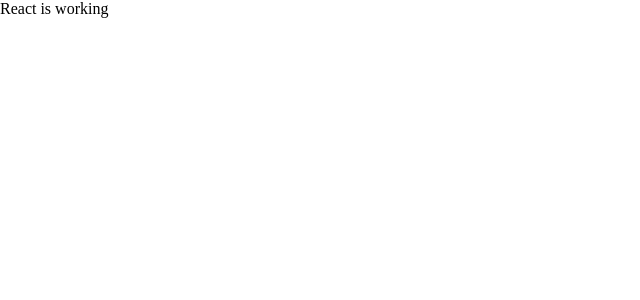
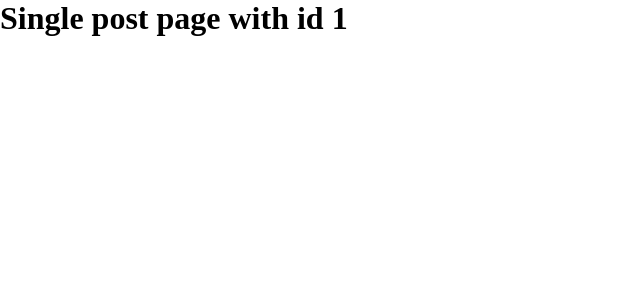
Before and after one commit to ksv741/htdev-test, a React app: page /post/1 in a window 1280 px wide. Shown: the top 300 px of the page, without its empty margins (0-640 px from the left). Built offline with nearby package versions, Linux system fonts and the light colour scheme.

Commit message:
configure base of project

```diff
--- a/src/components/App.tsx
+++ b/src/components/App.tsx
@@ -1,11 +1,17 @@
 import React from 'react';
 import 'components/App.scss';
+import { Provider } from 'react-redux';
+import { BrowserRouter } from 'react-router-dom';
+import Routes from 'routes/index';
+import { store } from 'src/store';
 
 const App: React.FC = function () {
   return (
-    <div>
-      React is working
-    </div>
+    <Provider store={store}>
+      <BrowserRouter>
+        <Routes/>
+      </BrowserRouter>
+    </Provider>
   );
 };
 
--- /dev/null
+++ b/src/pages/CreatePostPage.tsx
@@ -0,0 +1,9 @@
+import React from 'react';
+
+const CreatePostPage: React.FC = () => (
+  <div>
+    <h1>Create Post Page</h1>
+  </div>
+);
+
+export default CreatePostPage;
--- /dev/null
+++ b/src/pages/PostListPage.tsx
@@ -0,0 +1,9 @@
+import React from 'react';
+
+const PostListPage: React.FC = () => (
+  <div>
+    <h1>Post List Page</h1>
+  </div>
+);
+
+export default PostListPage;
--- /dev/null
+++ b/src/pages/SinglePostPage.tsx
@@ -0,0 +1,14 @@
+import React from 'react';
+import { useParams } from 'react-router-dom';
+
+const SinglePostPage = () => {
+  const {postId} = useParams();
+
+  return (
+    <div>
+      <h1>Single post page with id {postId}</h1>
+    </div>
+  );
+};
+
+export default SinglePostPage;
--- /dev/null
+++ b/src/routes/index.tsx
@@ -0,0 +1,15 @@
+import CreatePostPage from 'pages/CreatePostPage';
+import PostListPage from 'pages/PostListPage';
+import SinglePostPage from 'pages/SinglePostPage';
+import React from 'react';
+import { Navigate, Route, Routes } from 'react-router-dom';
+
+export default () => (
+  <Routes>
+    <Route path='/' element={<CreatePostPage/>}/>
+    <Route path='posts' element={<PostListPage />}/>
+    <Route path='post/:postId' element={<SinglePostPage />}/>
+
+    <Route path='*' element={<Navigate to='/'/>}/>
+  </Routes>
+);
--- /dev/null
+++ b/src/store/index.ts
@@ -0,0 +1,13 @@
+import { composeWithDevTools } from '@redux-devtools/extension';
+import {applyMiddleware, combineReducers, createStore} from 'redux';
+import thunk from 'redux-thunk';
+import PostReducer from 'store/reducers/post/post';
+
+const rootReducer = combineReducers({
+  post: PostReducer,
+});
+
+export const store = createStore(rootReducer, composeWithDevTools(applyMiddleware(thunk)));
+
+export type RootState = ReturnType<typeof store.getState>;
+export type AppDispatch = typeof store.dispatch;
--- /dev/null
+++ b/src/store/reducers/post/post.ts
@@ -0,0 +1,10 @@
+import { PostActionType, PostStateType } from 'store/reducers/post/types';
+
+const initialState = {};
+
+export default function PostReducer(state: PostStateType = initialState, action: PostActionType) {
+  switch (action.type) {
+    default:
+      return state;
+  }
+}
--- /dev/null
+++ b/src/store/reducers/post/types.ts
@@ -0,0 +1,4 @@
+export type PostStateType = any;
+export type PostActionType = {
+  type: string;
+};
--- a/tsconfig.json
+++ b/tsconfig.json
@@ -23,7 +23,8 @@
       "components/*": ["./src/components/*"],
       "pages/*": ["./src/pages/*"],
       "store/*": ["./src/store/*"],
-      "src/*": ["./src/*"]
+      "src/*": ["./src/*"],
+      "routes/*": ["./src/routes/*"]
     }
   },
   "exclude": ["node_modules"],
--- a/webpack.config.ts
+++ b/webpack.config.ts
@@ -47,6 +47,7 @@ module.exports = (): Configuration => {
     },
     devtool: !isProd ? 'inline-source-map' : false,
     output: {
+      publicPath: '/',
       path: withPath('build'),
       filename: 'bundle-[fullhash].js',
       clean: true,
@@ -74,6 +75,7 @@ module.exports = (): Configuration => {
       watchFiles: withPath('./src'),
       compress: isProd,
       historyApiFallback: true
+
     },
   }
 };
```
Also changed, not shown: package.json (+6 -1 lines), src/store/reducers/post/action-creator.ts (added), 2 other files (tests, documents, lock files or other folders).
